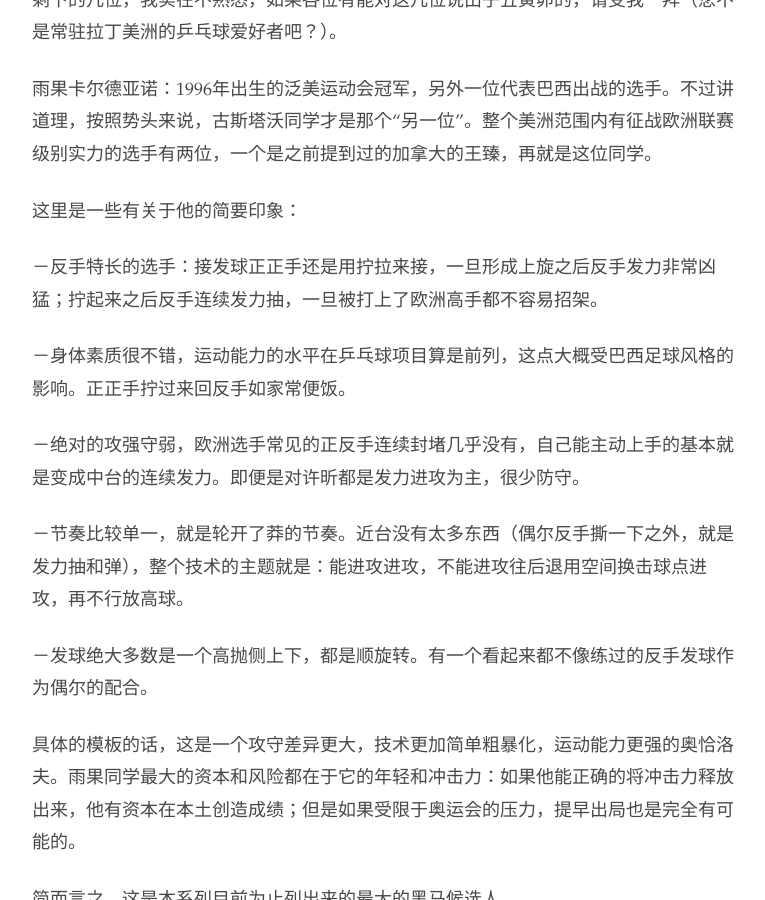
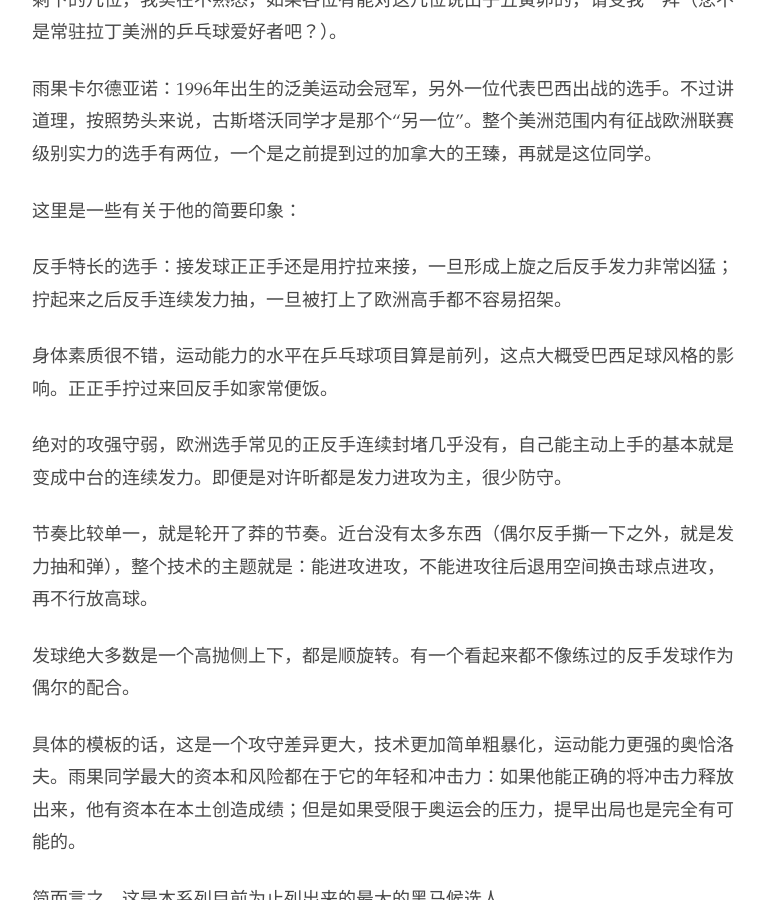
Before and after one commit to readandchedan/readandchedan.github.io, a Jekyll site: the page built from _posts/tabletennis/_posts/2016-05-25-olympics-preview-LA.md, in a window 1280 px wide and 900 px high, scrolled down 1642 px. Shown: the whole window, without its empty margins (256-1021 px from the left). Built offline with Jekyll 4.4.1, drawn with Linux system fonts in a browser that asks for light colours.

```diff
--- a/_posts/tabletennis/_posts/2016-05-25-olympics-preview-LA.md
+++ b/_posts/tabletennis/_posts/2016-05-25-olympics-preview-LA.md
@@ -37,15 +37,15 @@ Gustavo Tsuboi (BRA)
 
 这里是一些有关于他的简要印象：
 
-－反手特长的选手：接发球正正手还是用拧拉来接，一旦形成上旋之后反手发力非常凶猛；拧起来之后反手连续发力抽，一旦被打上了欧洲高手都不容易招架。
+反手特长的选手：接发球正正手还是用拧拉来接，一旦形成上旋之后反手发力非常凶猛；拧起来之后反手连续发力抽，一旦被打上了欧洲高手都不容易招架。
 
-－身体素质很不错，运动能力的水平在乒乓球项目算是前列，这点大概受巴西足球风格的影响。正正手拧过来回反手如家常便饭。
+身体素质很不错，运动能力的水平在乒乓球项目算是前列，这点大概受巴西足球风格的影响。正正手拧过来回反手如家常便饭。
 
-－绝对的攻强守弱，欧洲选手常见的正反手连续封堵几乎没有，自己能主动上手的基本就是变成中台的连续发力。即便是对许昕都是发力进攻为主，很少防守。
+绝对的攻强守弱，欧洲选手常见的正反手连续封堵几乎没有，自己能主动上手的基本就是变成中台的连续发力。即便是对许昕都是发力进攻为主，很少防守。
 
-－节奏比较单一，就是轮开了莽的节奏。近台没有太多东西（偶尔反手撕一下之外，就是发力抽和弹），整个技术的主题就是：能进攻进攻，不能进攻往后退用空间换击球点进攻，再不行放高球。
+节奏比较单一，就是轮开了莽的节奏。近台没有太多东西（偶尔反手撕一下之外，就是发力抽和弹），整个技术的主题就是：能进攻进攻，不能进攻往后退用空间换击球点进攻，再不行放高球。
 
-－发球绝大多数是一个高抛侧上下，都是顺旋转。有一个看起来都不像练过的反手发球作为偶尔的配合。
+发球绝大多数是一个高抛侧上下，都是顺旋转。有一个看起来都不像练过的反手发球作为偶尔的配合。
 
 具体的模板的话，这是一个攻守差异更大，技术更加简单粗暴化，运动能力更强的奥恰洛夫。雨果同学最大的资本和风险都在于它的年轻和冲击力：如果他能正确的将冲击力释放出来，他有资本在本土创造成绩；但是如果受限于奥运会的压力，提早出局也是完全有可能的。
 
```
